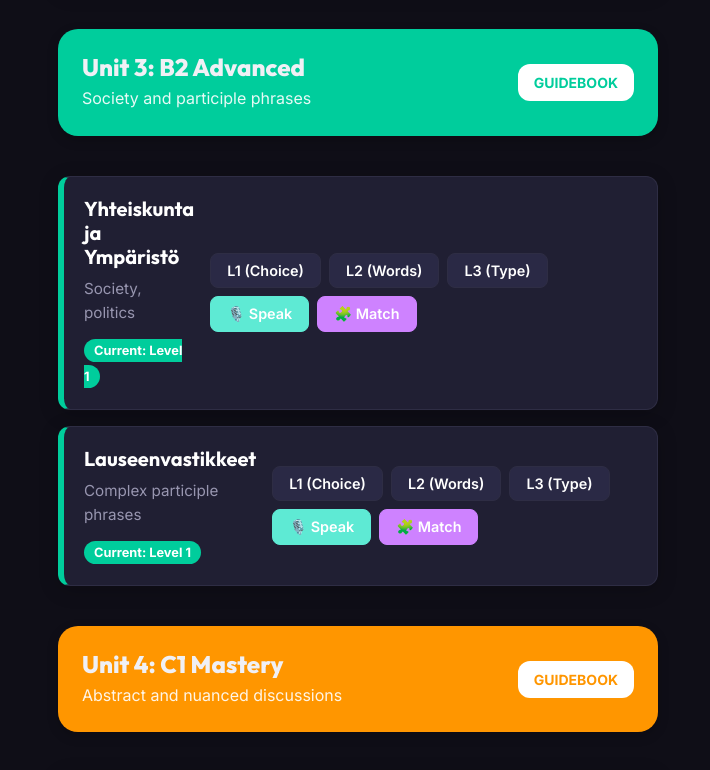
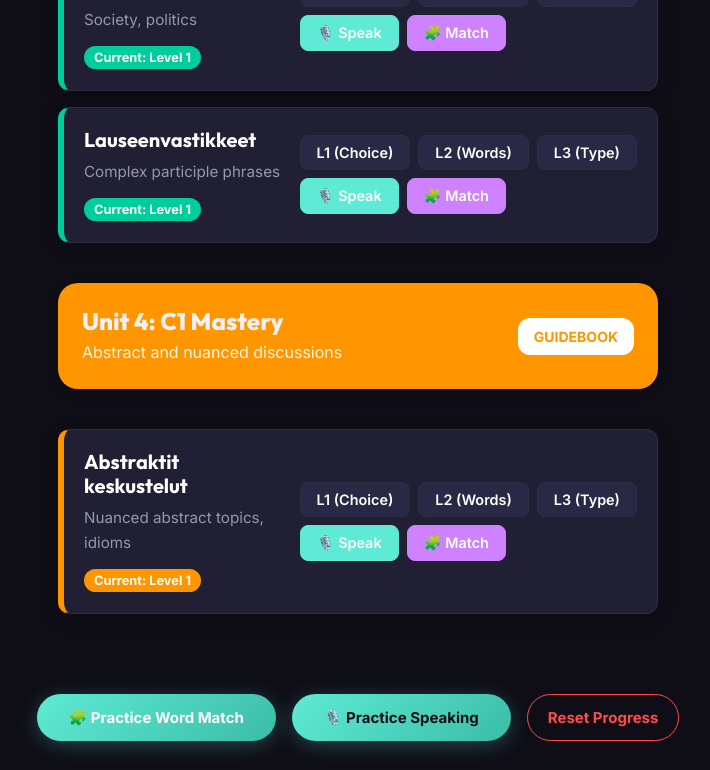
Before and after one commit to yusuke-iw/self-finnish-learner, a React (Vite) app in the folder client/: page / in a window 1280 px wide. Shown: the part 1380-2150 px from the top of the page, without its empty margins (282-992 px from the left). Built offline with nearby package versions, Linux system fonts and the light colour scheme.

Commit message:
feat: implement Home dashboard for curriculum navigation and Session component for interactive learning exercises

```diff
--- a/client/src/components/Home.jsx
+++ b/client/src/components/Home.jsx
@@ -102,7 +102,8 @@
                     </div>
                   </div>
 
-                  <div className="lesson-actions">
+                  <div className="lesson-actions" style={{ display: 'flex', flexDirection: 'column', gap: '8px' }}>
+                    <div style={{ display: 'flex', gap: '8px', flexWrap: 'wrap' }}>
                       <button
                         className="level-btn"
                         onClick={() => handleLevelClick(lesson.title, 1)}
@@ -121,6 +122,8 @@
                       >
                         L3 (Type)
                       </button>
+                    </div>
+                    <div style={{ display: 'flex', gap: '8px', flexWrap: 'wrap' }}>
                       <button
                         className="level-btn"
                         onClick={() => handleLevelClick(lesson.title, 3, 'speaking')}
@@ -137,6 +140,7 @@
                       </button>
                     </div>
                   </div>
+                </div>
               );
             })}
           </div>
@@ -144,11 +148,11 @@
         </div>
       ))}
 
-      <div className="progress-actions">
-        <button className="btn-primary" onClick={() => navigate('/sessions?exerciseType=matching')} style={{ marginRight: '16px', backgroundColor: '#ce82ff', color: 'white' }}>
+      <div className="progress-actions" style={{ display: 'flex', flexWrap: 'wrap', gap: '16px', justifyContent: 'center' }}>
+        <button className="btn-primary" onClick={() => navigate('/sessions?exerciseType=matching')} style={{ backgroundColor: '#ce82ff', color: 'white' }}>
           🧩 Practice Word Match
         </button>
-        <button className="btn-primary" onClick={() => navigate('/sessions?exerciseType=speaking')} style={{ marginRight: '16px' }}>
+        <button className="btn-primary" onClick={() => navigate('/sessions?exerciseType=speaking')}>
           🎙️ Practice Speaking
         </button>
         <button className="btn-secondary reset-btn" onClick={handleResetProgress}>Reset Progress</button>
--- a/client/src/components/Session.jsx
+++ b/client/src/components/Session.jsx
@@ -457,7 +457,7 @@
               return (
                 <button
                   key={`${token.id}-${token.lang}-${idx}`}
-                  className={`btn-option ${isSelected ? 'selected' : ''} ${isMatched ? 'correct' : ''} ${isWrong ? 'incorrect' : ''}`}
+                  className={`choice-btn ${isSelected ? 'selected' : ''} ${isMatched ? 'correct-choice' : ''} ${isWrong ? 'wrong-choice' : ''}`}
                   onClick={() => handleMatchingTokenClick(token)}
                   disabled={isMatched || isChecking}
                   style={{
```
Lines whose indentation alone changed are shown as unchanged.
